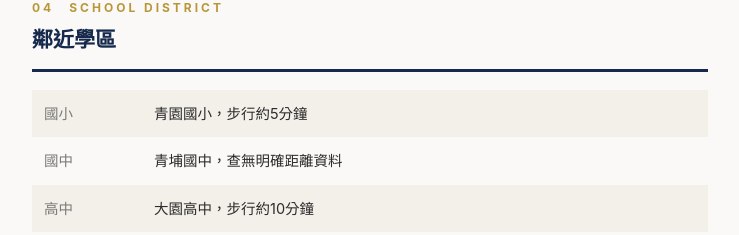
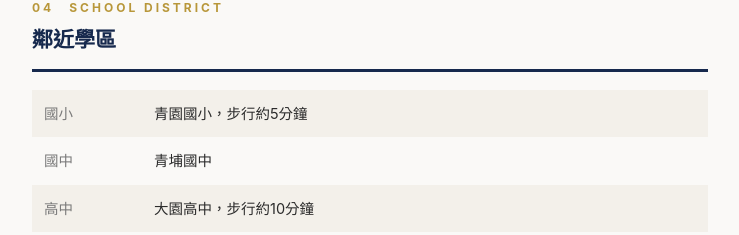
Before and after one commit to drummersolo50399/stanley-community-guides, a plain HTML site: page runlong-guojia-dayuan/index.html in a window 1280 px wide. Shown: the part 1820-2055 px from the top of the page, without its empty margins (270-1009 px from the left). Drawn offline with Linux system fonts and the light colour scheme.

Commit message:
更新社區資料：runlong-guojia-dayuan

```diff
--- a/runlong-guojia-dayuan/index.html
+++ b/runlong-guojia-dayuan/index.html
@@ -73,7 +73,7 @@
 
   <div class="section">
     <div class="section-head"><div class="kicker">04　SCHOOL DISTRICT</div><h2>鄰近學區</h2></div>
-    <table class="info"><tr><th>國小</th><td>青園國小，步行約5分鐘</td></tr><tr><th>國中</th><td>青埔國中，查無明確距離資料</td></tr><tr><th>高中</th><td>大園高中，步行約10分鐘</td></tr></table>
+    <table class="info"><tr><th>國小</th><td>青園國小，步行約5分鐘</td></tr><tr><th>國中</th><td>青埔國中</td></tr><tr><th>高中</th><td>大園高中，步行約10分鐘</td></tr></table>
   </div>
 
   <div class="section">
```
